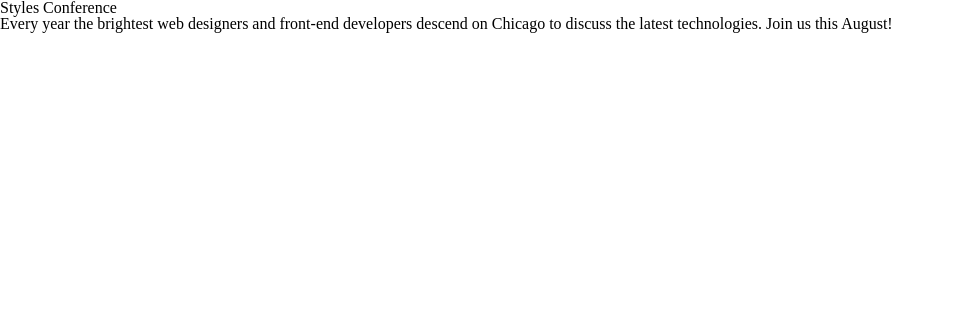
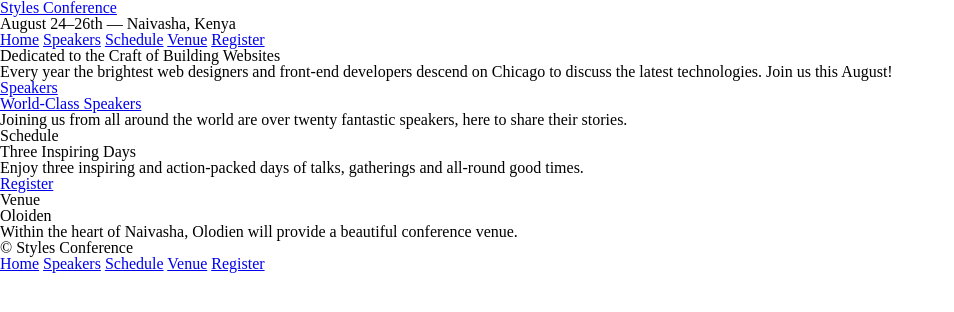
Before and after one commit to Jarabi/learn-to-code, a plain HTML site: page styles-conference/index.html in a window 1280 px wide. Shown: the whole page, without its empty margins (0-954 px from the left). Drawn offline with Linux system fonts and the light colour scheme.

Commit message:
Adding site pages and links.

```diff
--- a/styles-conference/index.html
+++ b/styles-conference/index.html
@@ -7,7 +7,52 @@
     <link rel="stylesheet" href="assets/stylesheets/main.css">
 </head>
 <body>
-    <h1>Styles Conference</h1>
-    <p>Every year the brightest web designers and front-end developers descend on Chicago to discuss the latest technologies. Join us this August!</p>
+    <header>
+        <h1>
+            <a href="index.html">Styles Conference</a>
+        </h1>
+        <h3>August 24&ndash;26th &mdash; Naivasha, Kenya</h3>
+        <nav>
+            <a href="index.html">Home</a>
+            <a href="speakers.html">Speakers</a>
+            <a href="schedule.html">Schedule</a>
+            <a href="venue.html">Venue</a>
+            <a href="register.html">Register</a>
+        </nav>
+    </header>
+    <section>
+        <h2>Dedicated to the Craft of Building Websites</h2>
+        <p>Every year the brightest web designers and front-end developers descend on Chicago to discuss the latest technologies. Join us this August!</p>
+    </section>
+    <section>
+        <section>
+            <a href="speakers.html">
+                <h5>Speakers</h5>
+                <h3>World-Class Speakers</h3>
+            </a>
+            <p>Joining us from all around the world are over twenty fantastic speakers, here to share their stories.</p>
+        </section>
+        <section>
+            <h5>Schedule</h5>
+            <h3>Three Inspiring Days</h3>
+            <p>Enjoy three inspiring and action-packed days of talks, gatherings and all-round good times.</p>
+            <a href="register.html">Register</a>
+        </section>
+        <section>
+            <h5>Venue</h5>
+            <h3>Oloiden</h3>
+            <p>Within the heart of Naivasha, Olodien will provide a beautiful conference venue.</p>
+        </section>
+    </section>
+    <footer>
+        <small>&copy; Styles Conference</small>
+        <nav>
+            <a href="index.html">Home</a>
+            <a href="speakers.html">Speakers</a>
+            <a href="schedule.html">Schedule</a>
+            <a href="venue.html">Venue</a>
+            <a href="register.html">Register</a>
+        </nav>
+    </footer>
 </body>
 </html>
```
Also changed, not shown: styles-conference/register.html (added, +32 -0 lines), styles-conference/schedule.html (added, +32 -0 lines), styles-conference/speakers.html (added, +32 -0 lines), styles-conference/venue.html (added, +32 -0 lines).
